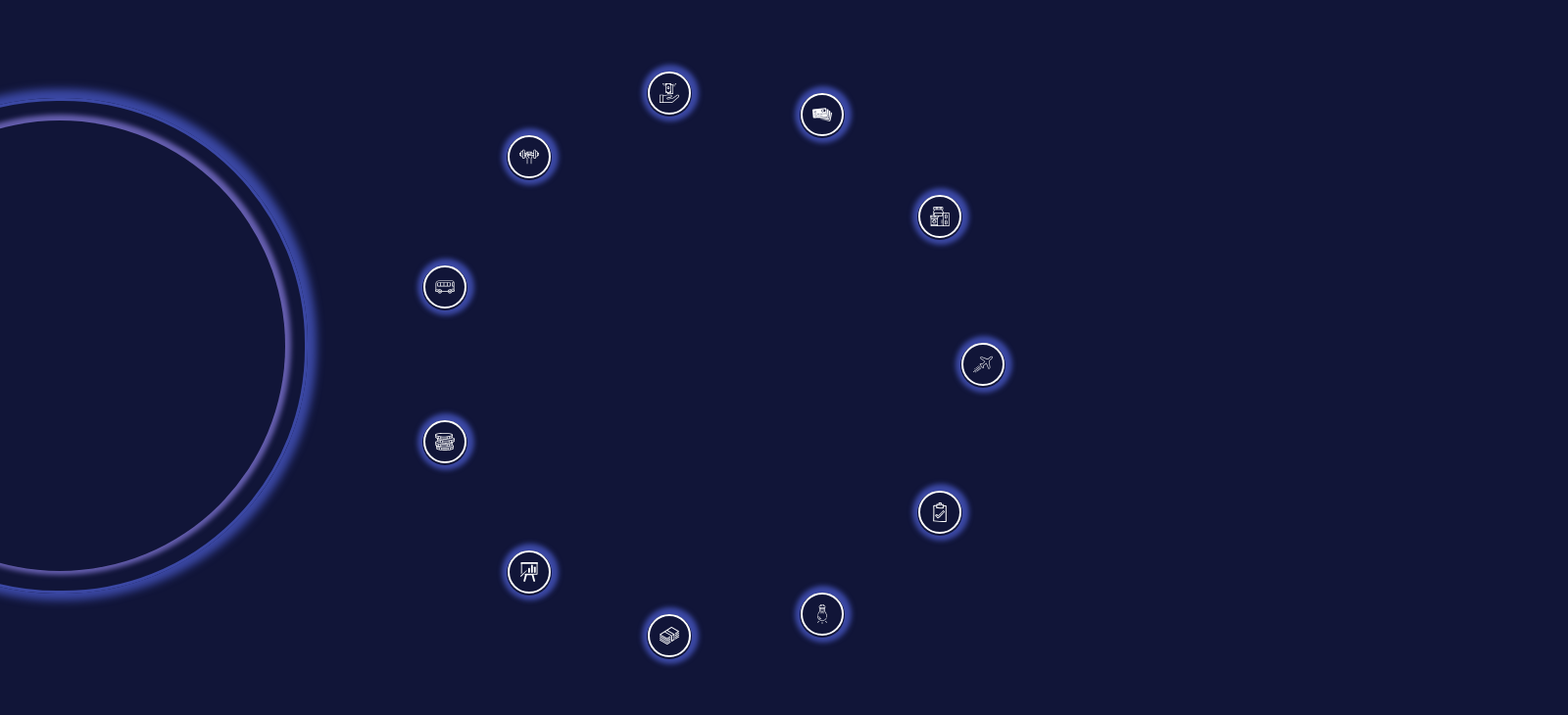
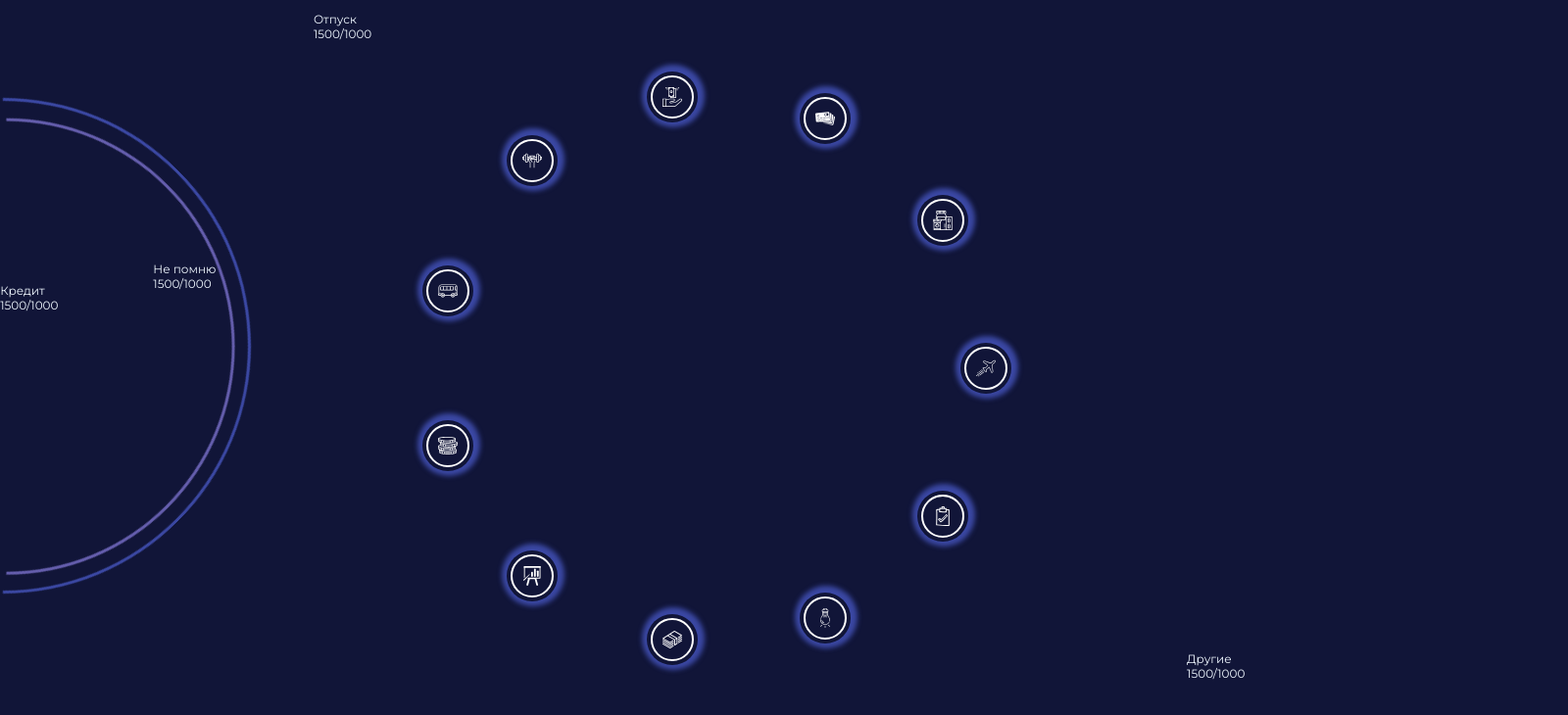
Before and after one commit to Voldemar255/Circle-menu-task, a plain HTML site: page index.html in a window 1280 px wide. Shown: the whole page at 98% size, 1600 px wide, since content can reach past the window. Drawn offline with Linux system fonts and the light colour scheme.

Commit message:
some changes

```diff
--- a/css/main.css
+++ b/css/main.css
@@ -15,50 +15,69 @@ body {
 .outer-circle {
     width: 46px;
     height: 46px;
+    z-index: 2;
     box-shadow: 1px -1px 5px 6px #3b48a4;
     border-radius: 50px;
     margin-bottom: 5px;
     margin-left: 700px;
     margin-top: 350px;
-    /*position: absolute;*/
+    position: absolute;
+    padding: 3px;
 }
 .outer-circle img {
     margin: 0 auto;
     margin-left: 10px;
     margin-top: 10px;
 }
+
 .icon {
     width: 40px;
     height: 40px;
     border: 2px solid white;
     border-radius: 50px;
     margin: 0 auto;
+    margin-top: 1px;
+    margin-right: 1px;
     display: flex;
 }
+
 .circle {
     width: 500px;
     height: 500px;
-    border-radius: 250px;
     border: 3px solid #3b48a4;
-    margin-left: -200px;
     margin-top: 50px;
-    box-shadow: 1px -1px 8px 8px #3b48a4;
+    margin-left: -250px;
+    transform: rotate(45deg);
+    /*box-shadow: 1px -1px 8px 8px #3b48a4;*/
 }
 .inner-circle {
     width: 460px;
     height: 460px;
-    border-radius: 230px;
-    box-shadow: 1px -1px 5px 5px #655eae;
-    margin-top: 20px;
+    border: 3px solid #655eae;
+    /*box-shadow: 1px -1px 5px 5px #655eae;*/
+    margin-top: 15px;
     margin-left: 20px;
+}
+.circle, .inner-circle {
+    border-bottom-color: transparent;
+    border-left-color: transparent;
+    border-radius: 50%;
+    position: fixed;
+    padding: 0;
+    left: 0;
 }
 .animate-menu p {
     font-size: 12px;
     font-weight: 400;
     color: aliceblue;
-    margin-left: 20px;
+    margin-left: 40px;
+    display: block;
+    width: 100%;
 }
 .menu-block {
     display: flex;
     flex-direction: row;
 }
+.visible {
+  visibility: hidden;
+}
--- a/index.html
+++ b/index.html
@@ -23,7 +23,7 @@
                 <a href="#"><img src="images/aeroplane.svg" width="20px" height="20px" alt=""></a>
             </div>
         </div>
-            <!--<p>Отпуск <br> 1500/1000</p>-->
+            <p class="text">Отпуск <br> 1500/1000</p>
             </div>
         <div class="menu-block">
         <div class="outer-circle">
@@ -31,7 +31,7 @@
                 <a href="#"><img src="images/completed-tasks-hand-drawn-clipboard-sign-with-verification-mark.svg"
                                  width="20px" height="20px" alt=""></a>
             </div>
-            <!--<p>Другие <br> 1500/1000</p>-->
+            <p class="text">Другие <br> 1500/1000</p>
             </div>
         </div>
         <div class="menu-block">
@@ -40,7 +40,7 @@
                 <a href="#"><img src="images/lamp.svg" width="20px" height="20px" alt=""></a>
             </div>
         </div>
-            <!--<p>Не помню <br> 1500/1000</p>-->
+            <p class="text">Не помню <br> 1500/1000</p>
             </div>
         <div class="menu-block">
         <div class="outer-circle">
@@ -48,7 +48,7 @@
                 <a href="#"><img src="images/funds.svg" width="20px" height="20px" alt=""></a>
             </div>
         </div>
-            <!--<p>Кредит <br> 1500/1000</p>-->
+            <p class="text">Кредит <br> 1500/1000</p>
             </div>
         <div class="menu-block">
         <div class="outer-circle">
@@ -56,7 +56,7 @@
                 <a href="#"><img src="images/presentation-board.svg" width="20px" height="20px" alt=""></a>
             </div>
         </div>
-            <!--<p>Секция <br> 1500/1000</p>-->
+            <p class="text">Секция <br> 1500/1000</p>
             </div>
         <div class="menu-block">
         <div class="outer-circle">
@@ -64,7 +64,7 @@
                 <a href="#"><img src="images/coins.svg" width="20px" height="20px" alt=""></a>
             </div>
         </div>
-            <!--<p>Карманные <br> 1500/1000</p>-->
+            <p class="text">Карманные <br> 1500/1000</p>
             </div>
         <div class="menu-block">
         <div class="outer-circle">
@@ -72,7 +72,7 @@
                 <a href="#"><img src="images/bus.svg" width="20px" height="20px" alt=""></a>
             </div>
         </div>
-            <!--<p>Транспорт <br> 1500/1000</p>-->
+            <p class="text">Транспорт <br> 1500/1000</p>
             </div>
         <div class="menu-block">
         <div class="outer-circle">
@@ -80,7 +80,7 @@
                 <a href="#"><img src="images/gym.svg" width="20px" height="20px" alt=""></a>
             </div>
         </div>
-            <!--<p>Отпуск <br> 1500/1000</p>-->
+            <p class="text">Отпуск <br> 1500/1000</p>
             </div>
         <div class="menu-block">
         <div class="outer-circle">
@@ -88,7 +88,7 @@
                 <a href="#"><img src="images/investment.svg" width="20px" height="20px" alt=""></a>
             </div>
         </div>
-            <!--<p>Отпуск <br> 1500/1000</p>-->
+            <p class="text">Отпуск <br> 1500/1000</p>
             </div>
         <div class="menu-block">
         <div class="outer-circle">
@@ -96,7 +96,7 @@
                 <a href="#"><img src="images/credit-cards.svg" width="20px" height="20px" alt=""></a>
             </div>
         </div>
-            <!--<p>Отпуск <br> 1500/1000</p>-->
+            <p class="text">Отпуск <br> 1500/1000</p>
             </div>
         <div class="menu-block">
         <div class="outer-circle">
@@ -106,7 +106,7 @@
         </div>
     </div>
 </div>
-    <p></p>
+    <p class="text"></p>
             </div>
 <script src="./js/common.js"></script>
 </body>
--- a/js/common.js
+++ b/js/common.js
@@ -10,3 +10,21 @@ for (var i = 0; i < divs.length; i++) {
 
     angle += delta;
 }
+
+var text = document.getElementsByClassName('text');
+var delta = Math.PI * 2 / text.length;
+var x = 0, y = 0, angle = 0;
+
+for (var i = 0; i < text.length; i++) {
+    text[i].style.position = 'absolute';
+    text[i].style.left =  280 * Math.cos(angle) + 'px';
+    text[i].style.top = 280 * Math.sin(angle) + 'px';
+
+    angle += delta;
+}
+
+$(function () {
+    $('.outer-circle').on('scroll'), function (event) {
+        (event.target).addClass('visible');
+    }
+});
```
